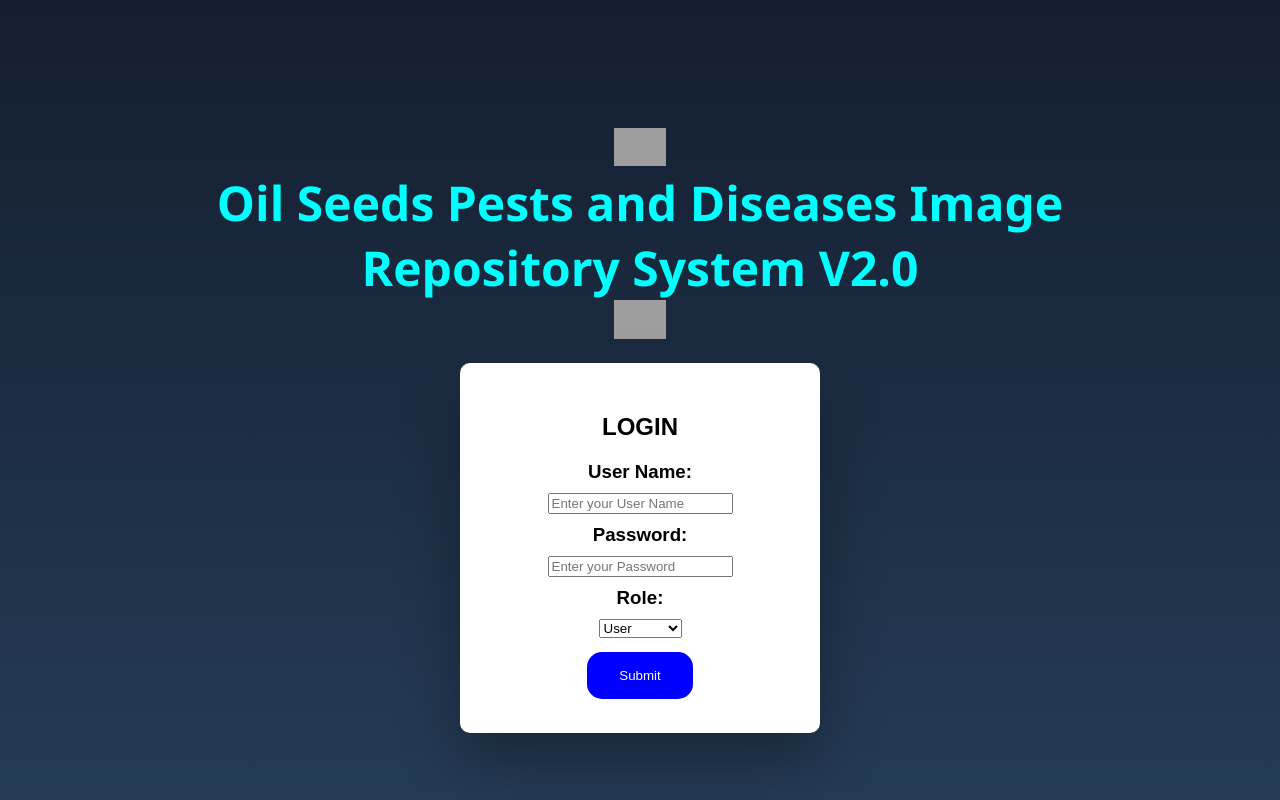
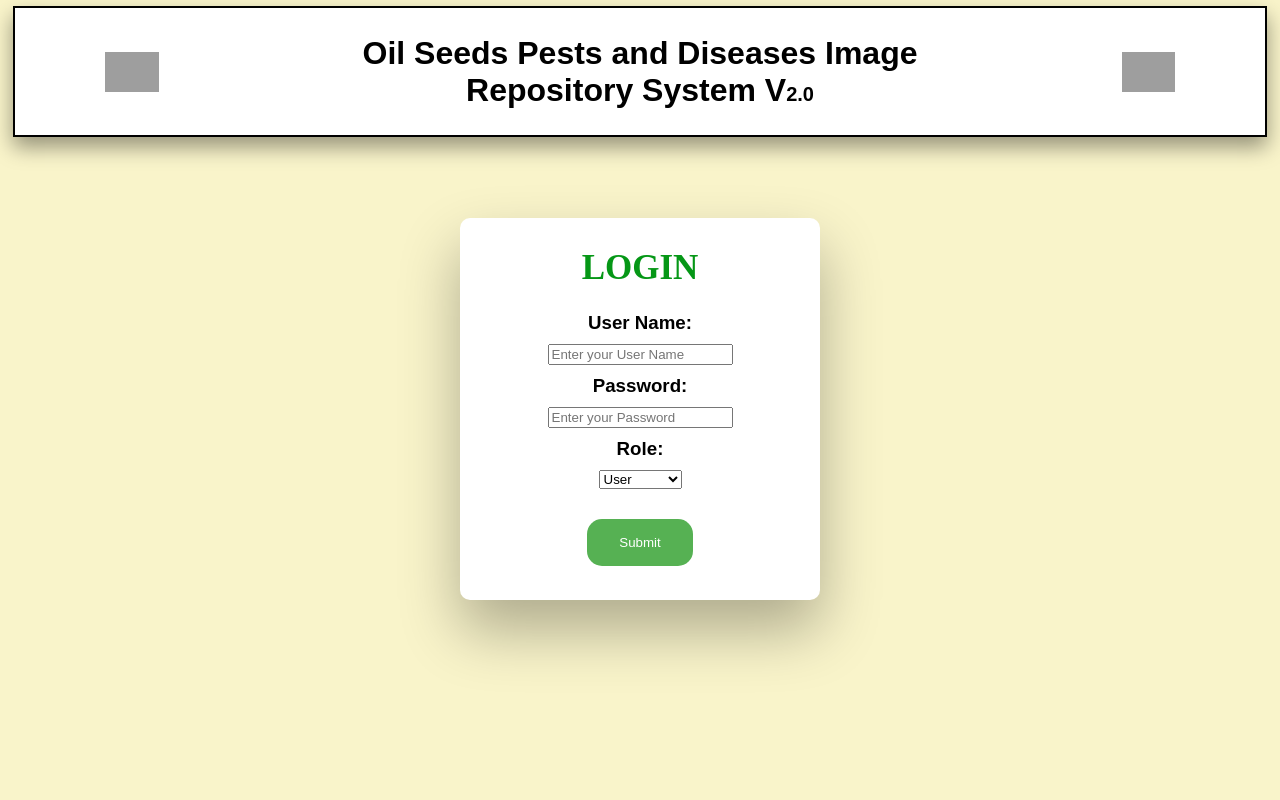
Before and after one commit to Satya-Sreekar/Image-repository, a PHP site: page / in a window 1280 px wide. Run offline with PHP 8.4, Linux system fonts and the light colour scheme; grey boxes are pictures that could not be loaded.

Commit message:
Update index.css

```diff
--- a/index.css
+++ b/index.css
@@ -1,21 +1,45 @@
 html
             {
-                background: linear-gradient(#141e30, #243b55);
+                background: #f9f4ca;
                 height:100%
             }
- h1{
+ h2{
     margin:0; padding:0;
-    font-size:300%;
-    font-family:'Segoe UI', Tahoma, Geneva, Verdana, sans-serif;
-    color: aqua;
+    font-size: 35px;
+    font-family: "Times New Roman";
+    font-weight: bold;
+    color: rgb(5, 151, 22);
+    margin-bottom: 8%;
+
    }
 
 body {
     font-family: 'Ubuntu', sans-serif;
     background-size: 100% 110%;
     text-align:center;
-    margin: 10%;
-
+    margin-top:0;
+    }
+    .hh{
+        padding-left: 150px;
+        padding-right: 150px;
+    }
+   .v{
+    font-size: 20px;
+   }
+ .heading{
+    border: 2px solid rgb(0, 0, 0);
+    background-color: white;
+    padding-top: 5px;
+    padding-right: 90px;
+    padding-bottom: 5px;
+    padding-left: 90px;
+    margin-top: 0.50%;
+    margin-left: 5px;
+    margin-right: 5px;
+    display: flex;
+    align-items: center;
+    justify-content: center;
+    box-shadow: 0 10px 20px 0 rgba(0,0,0,0.4);
     }
 a
     {
@@ -29,6 +53,7 @@ h3
     }
 .login
     {
+    margin-top: 5%;
     -webkit-border-radius: 10px 10px 10px 10px;
     border-radius: 10px 10px 10px 10px;
     background: #fff;
@@ -61,7 +86,7 @@ select
     }
 input[type=submit]
     {
-    background-color: rgb(0,0,255);
+    background-color: rgb(86, 177, 83);
     border-radius:15px;
     border: none;
     color: white;
@@ -69,15 +94,9 @@ input[type=submit]
     text-decoration: none;
     margin: 4px 2px;
     cursor: pointer;
+    margin-top: 20px;
     }
 input[type=submit]:hover
     {
-    background-color: lightblue;
-    border-radius:15px;
-    border: none;
-    color: rgb(64,0,32);
-    padding: 16px 32px;
-    text-decoration: none;
-    margin: 4px 2px;
-    cursor: pointer;
+    opacity: 0.5;
     }
```
